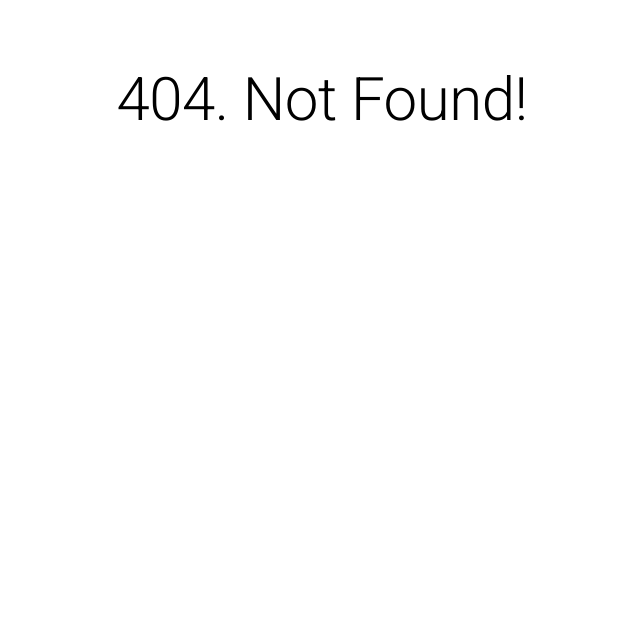
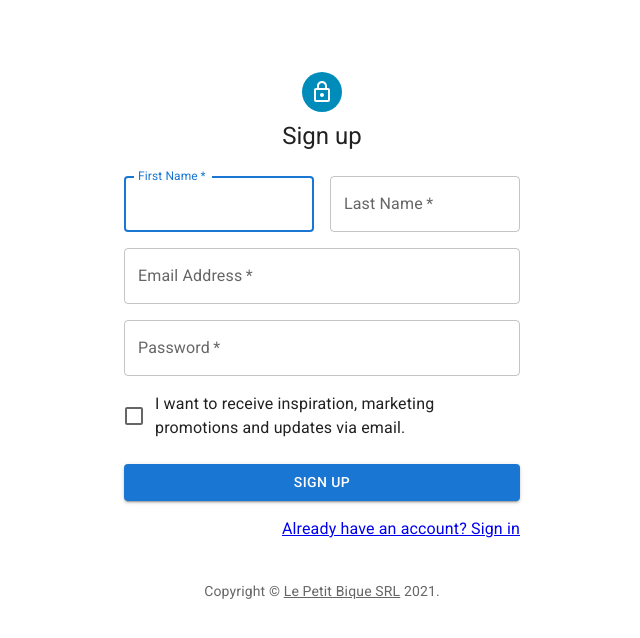
Before and after one commit to andrei0067/Le-petit-bique-E-commerce-website, a React (Create React App) app: page /create-account in a window 1280 px wide. Before the commit this address had no page. Shown: the top 638 px of the page, without its empty margins (318-958 px from the left). Built offline with nearby package versions, Linux system fonts and the light colour scheme.

Commit message:
Fixed bugs

```diff
--- a/src/App.js
+++ b/src/App.js
@@ -16,8 +16,8 @@ function App() {
     return (
         <BrowserRouter>
             <Routes>
-                <Route path="forgotPassword" element={<ForgotPassword />} />
-                <Route path="createAccount" element={<CreateAccount />} />
+                <Route path="forgot-password" element={<ForgotPassword />} />
+                <Route path="create-account" element={<CreateAccount />} />
                 <Route exact path="/" element={<Homepage />} />
                 <Route path="login" element={<Login />} />
                 <Route path="products" element={<Products />} />
--- /dev/null
+++ b/src/components/BottomCopyright/index.js
@@ -0,0 +1,17 @@
+import Typography from "@mui/material/Typography";
+import Link from "@mui/material/Link";
+import * as React from "react";
+
+function Copyright(props) {
+    return (
+        <Typography variant="body2" color="text.secondary" align="center" {...props}>
+            {'Copyright © '}
+            <Link color="inherit">
+                Le Petit Bique SRL
+            </Link>{' '}
+            {new Date().getFullYear()}
+            {'.'}
+        </Typography>
+    );
+}
+export default Copyright;
--- a/src/views/CreateAccount/index.js
+++ b/src/views/CreateAccount/index.js
@@ -5,28 +5,16 @@ import CssBaseline from '@mui/material/CssBaseline';
 import TextField from '@mui/material/TextField';
 import FormControlLabel from '@mui/material/FormControlLabel';
 import Checkbox from '@mui/material/Checkbox';
-import Link from '@mui/material/Link';
+import {Link} from 'react-router-dom';
 import Grid from '@mui/material/Grid';
 import Box from '@mui/material/Box';
 import LockOutlinedIcon from '@mui/icons-material/LockOutlined';
 import Typography from '@mui/material/Typography';
 import Container from '@mui/material/Container';
 import { createTheme, ThemeProvider } from '@mui/material/styles';
+import BottomCopyright from '../../components/BottomCopyright';
+const theme = createTheme();
 
-function Copyright(props) {
-    return (
-        <Typography variant="body2" color="text.secondary" align="center" {...props}>
-            {'Copyright © '}
-            <Link color="inherit">
-                Le Petit Bique SRL
-            </Link>{' '}
-            {new Date().getFullYear()}
-            {'.'}
-        </Typography>
-    );
-}
-
-const theme = createTheme();
 
 export default function SignUp() {
     const handleSubmit = (event) => {
@@ -118,14 +106,14 @@ export default function SignUp() {
                         </Button>
                         <Grid container justifyContent="flex-end">
                             <Grid item>
-                                <Link href="#" variant="body2">
+                                <Link to="/create-account" variant="body2">
                                     Already have an account? Sign in
                                 </Link>
                             </Grid>
                         </Grid>
                     </Box>
                 </Box>
-                <Copyright sx={{ mt: 5 }} />
+                <BottomCopyright sx={{ mt: 5 }} />
             </Container>
         </ThemeProvider>
     );
--- a/src/views/ForgotPassword/index.js
+++ b/src/views/ForgotPassword/index.js
@@ -16,7 +16,7 @@ const person = [
         email: 'test2@test.com2'
     }
 ]
-function Login(props) {
+function ForgotPassword(props) {
     const [values, setValues] = useState({});
     const [persons, setPersons] = useState(person);
     const [passwordShown, setPasswordShown] = useState(false);
@@ -45,7 +45,6 @@ function Login(props) {
         return setValues(data)
     }
     return (
-        <div>
             <Container component="main" maxWidth="xs">
                 <Box
                     sx={{
@@ -89,11 +88,10 @@ function Login(props) {
                     </Box>
                 </Box>
             </Container>
-        </div>
     )
 
 
 }
 
 
-export default Login;
+export default ForgotPassword;
--- a/src/views/Login/index.js
+++ b/src/views/Login/index.js
@@ -8,12 +8,12 @@ import {
     Container,
     FormControlLabel,
     Grid,
-    Link,
     Checkbox,
     IconButton
 } from '@mui/material';
 import LoginIcon from '@mui/icons-material/Login';
 import validator from 'validator'
+import {Link} from 'react-router-dom'
 
 
 
@@ -124,13 +124,13 @@ function Login(props) {
                             </Button>
                             <Grid container>
                                 <Grid item xs>
-                                    <Link>
+                                    <Link to="/forgot-password">
                                         Forgot password?
                                     </Link>
                                 </Grid>
                                 <Grid item>
 
-                                    <Link href="#" variant="body2">
+                                    <Link to="/create-account" variant="body2">
                                         {"Don't have an account? Sign Up"}
                                     </Link>
                                 </Grid>
```
